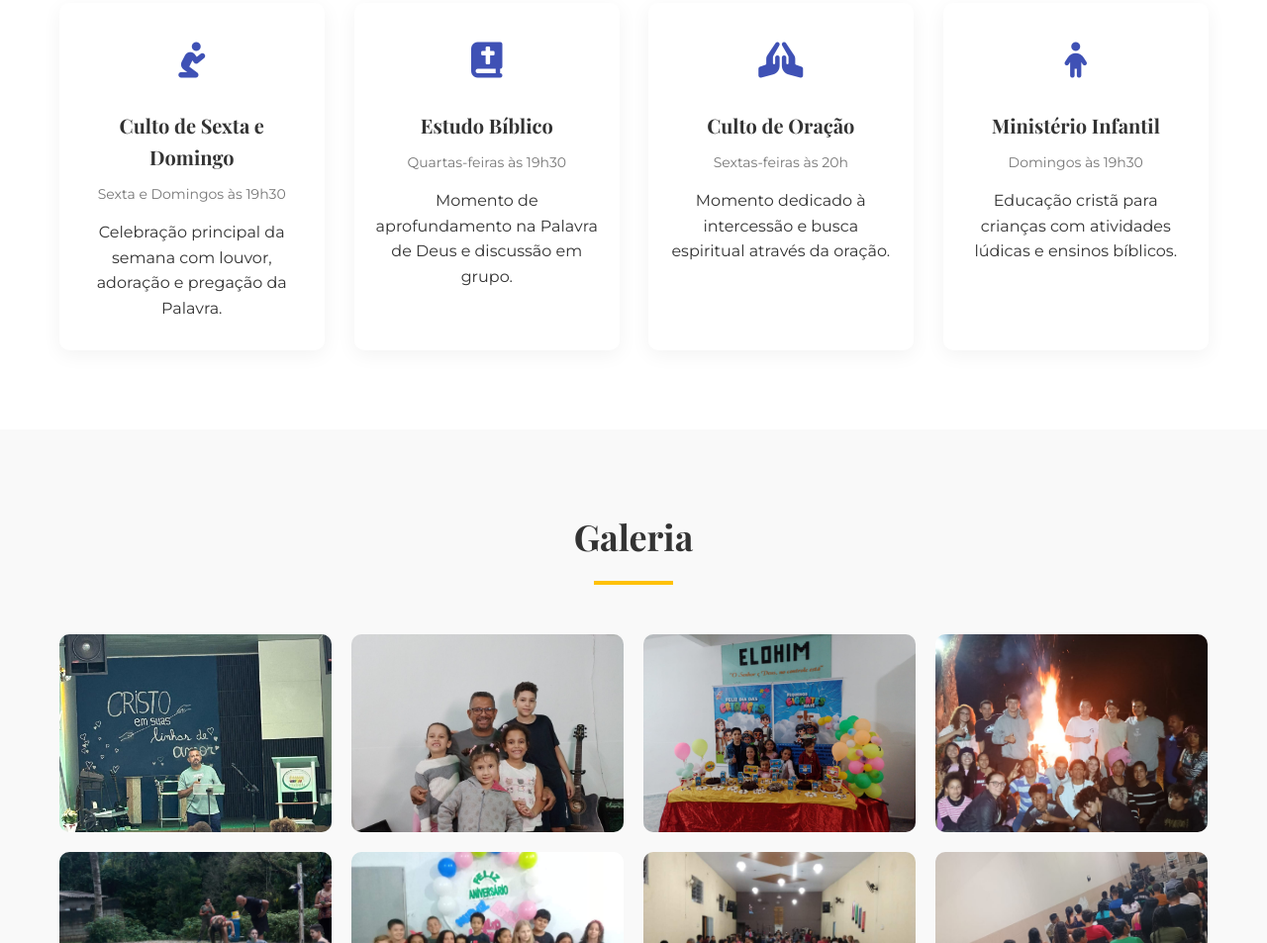
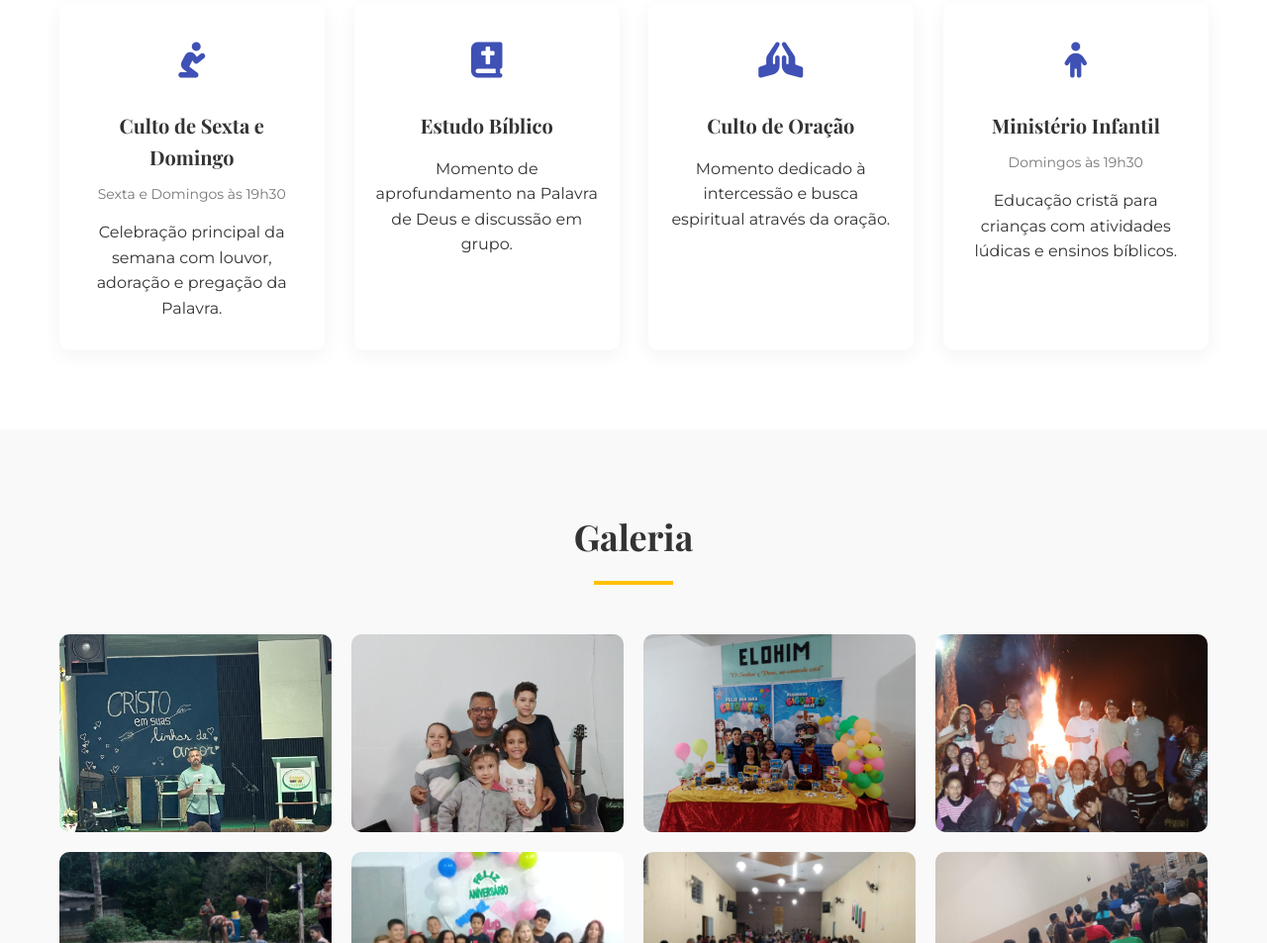
Before and after one commit to IElohiim/Elohim, a website built with Vite: page index.html in a window 1280 px wide. Shown: the part 2041-2994 px from the top of the page at 99% size. Built offline with nearby package versions, Linux system fonts and the light colour scheme; files whose address does not match are found by name.

Commit message:
Update index.html

```diff
--- a/index.html
+++ b/index.html
@@ -124,7 +124,7 @@
                         <i class="fas fa-book-bible"></i>
                     </div>
                     <h3>Estudo Bíblico</h3>
-                    <p class="service-time">Quartas-feiras às 19h30</p>
+                    <p class="service-time"></p>
                     <p>Momento de aprofundamento na Palavra de Deus e discussão em grupo.</p>
                 </div>
                 <div class="service-card" data-aos="flip-left" data-aos-delay="300">
@@ -132,7 +132,7 @@
                         <i class="fas fa-hands-praying"></i>
                     </div>
                     <h3>Culto de Oração</h3>
-                    <p class="service-time">Sextas-feiras às 20h</p>
+                    <p class="service-time"></p>
                     <p>Momento dedicado à intercessão e busca espiritual através da oração.</p>
                 </div>
                 <div class="service-card" data-aos="flip-left" data-aos-delay="400">
```
